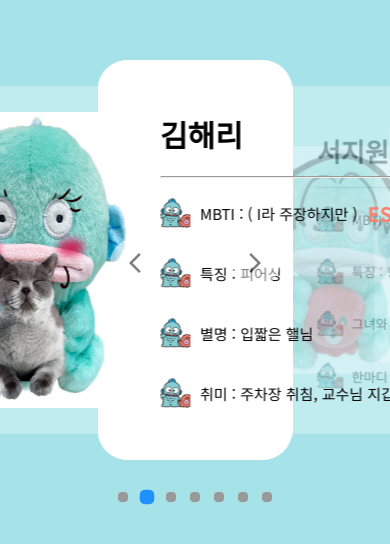
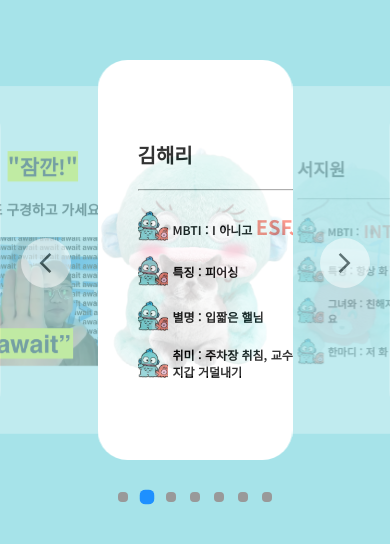
Before and after one commit to JWJung-99/swiper-project, a plain HTML site: page index.html in a window 390 px wide. Shown: the part 162-706 px from the top of the page. Drawn offline with nearby package versions, Linux system fonts and the light colour scheme.

Commit message:
media query

```diff
--- a/index.html
+++ b/index.html
@@ -43,7 +43,7 @@
               <h1 class="member-title">김해리</h1>
               <hr>
               <ul class="member-char">
-                <li>MBTI : ( I라 주장하지만 )<span>ESFJ</span></li>
+                <li><p>MBTI : I 아니고 <span>ESFJ</span></p></li>
                 <li>특징 : 피어싱</li>
                 <li>별명 : 입짧은 핼님</li>
                 <li>취미 : 주차장 취침, 교수님 지갑 거덜내기</li>
--- a/style.css
+++ b/style.css
@@ -9,9 +9,13 @@ body {
 }
 
 /* CSS Resets */
-body, ul {
+body, ul, p {
   margin: unset;
   padding: unset;
+}
+
+span {
+  all: unset;
 }
 
 li {
@@ -60,10 +64,10 @@ img {
 }
 
 .swiper-button-prev {
-  margin-left: 100px;
+  margin-left: 5%;
 }
 .swiper-button-next {
-  margin-right: 100px;
+  margin-right: 5%;
 }
 
 .swiper-button-prev:hover,
@@ -109,6 +113,7 @@ body {
 .slider {
   width: 100vw;
   height: 400px;
+  padding: 0 30px;
 
   position: absolute;
   top: 50%;
@@ -136,7 +141,8 @@ body {
 .intro-title {
   font-size: 50px;
   font-weight: 700;
-  text-align: center;
+  width: fit-content;
+  margin: 0 auto;
   background-color: yellow;
 }
 
@@ -150,6 +156,7 @@ body {
 .intro-cover {
   flex-basis: 0;
   min-width: 300px;
+  object-fit: contain;
 }
 
 
@@ -166,6 +173,7 @@ body {
 .member-cover {
   flex-basis: 0;
   min-width: 200px;
+  object-fit: contain;
 }
 
 .member-text {
@@ -204,9 +212,117 @@ body {
 
 .member-char li::before {
   content: ' ';
-  width: 30px;
+  min-width: 30px;
   height: 30px;
   background-image: url('assets/gyodong.jpeg');
   background-repeat: no-repeat;
   background-size: cover;
 }
+
+
+
+@media (max-width: 1080px) {
+  .slider {
+    padding: 0 10px;
+  }
+
+  .intro {
+    gap: 10px;
+  }
+
+  .intro-text {
+    min-width: 200px;
+  }
+
+  .intro-title {
+    width: fit-content;
+    margin: 0 auto;
+    font-size: 3.6rem;
+  }
+
+  .intro-desc {
+    font-size: 2rem;
+  }
+
+  .intro-cover {
+    min-width: 200px;
+  }
+
+  .member-cover {
+    min-width: 180px;
+  }
+
+  .member-text {
+    min-width: 180px;
+  }
+
+  .member-title {
+    font-size: 2rem;
+  }
+
+  .member-char li {
+    font-size: 1.2rem;
+    margin-bottom: 15px;
+    gap: 5px;
+  }
+}
+
+@media (max-width: 800px) {
+  .intro {
+    gap: 5px;
+  }
+
+  .intro-text {
+    min-width: 150px;
+  }
+
+  .intro-title {
+    width: fit-content;
+    margin: 0 auto;
+    font-size: 2.4rem;
+  }
+
+  .intro-desc {
+    font-size: 1.6rem;
+  }
+
+  .intro-cover {
+    min-width: 180px;
+  }
+
+  .member {
+    display: block;
+    padding: 0 40px;
+    position: relative;
+    overflow: hidden;
+  }
+
+  .member-cover {
+    width: 200px;
+    height: 250px;
+    position: absolute;
+    top: 50%;
+    left: 50%;
+    transform: translate(-50%, -50%);
+    opacity: 0.2;
+  }
+
+  .member-text {
+    margin: 0 auto;
+  }
+
+  .member-char li {
+    font-weight: 600;
+  }
+}
+
+@media (max-width: 680px) {
+  .intro {
+    display: block;
+    overflow: hidden;
+  }
+
+  .intro-desc {
+    margin: 20px 0;
+  }
+}
```
